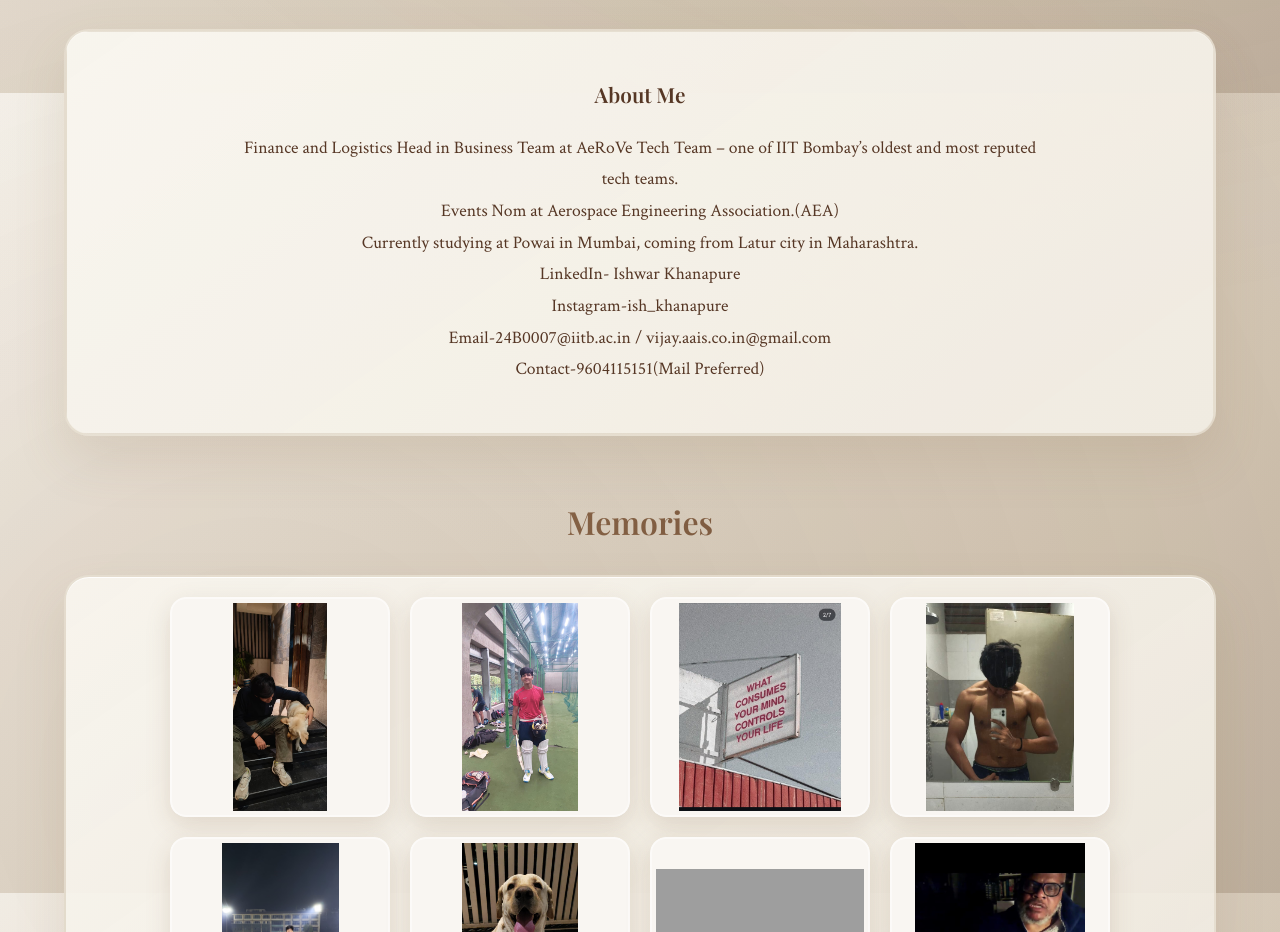
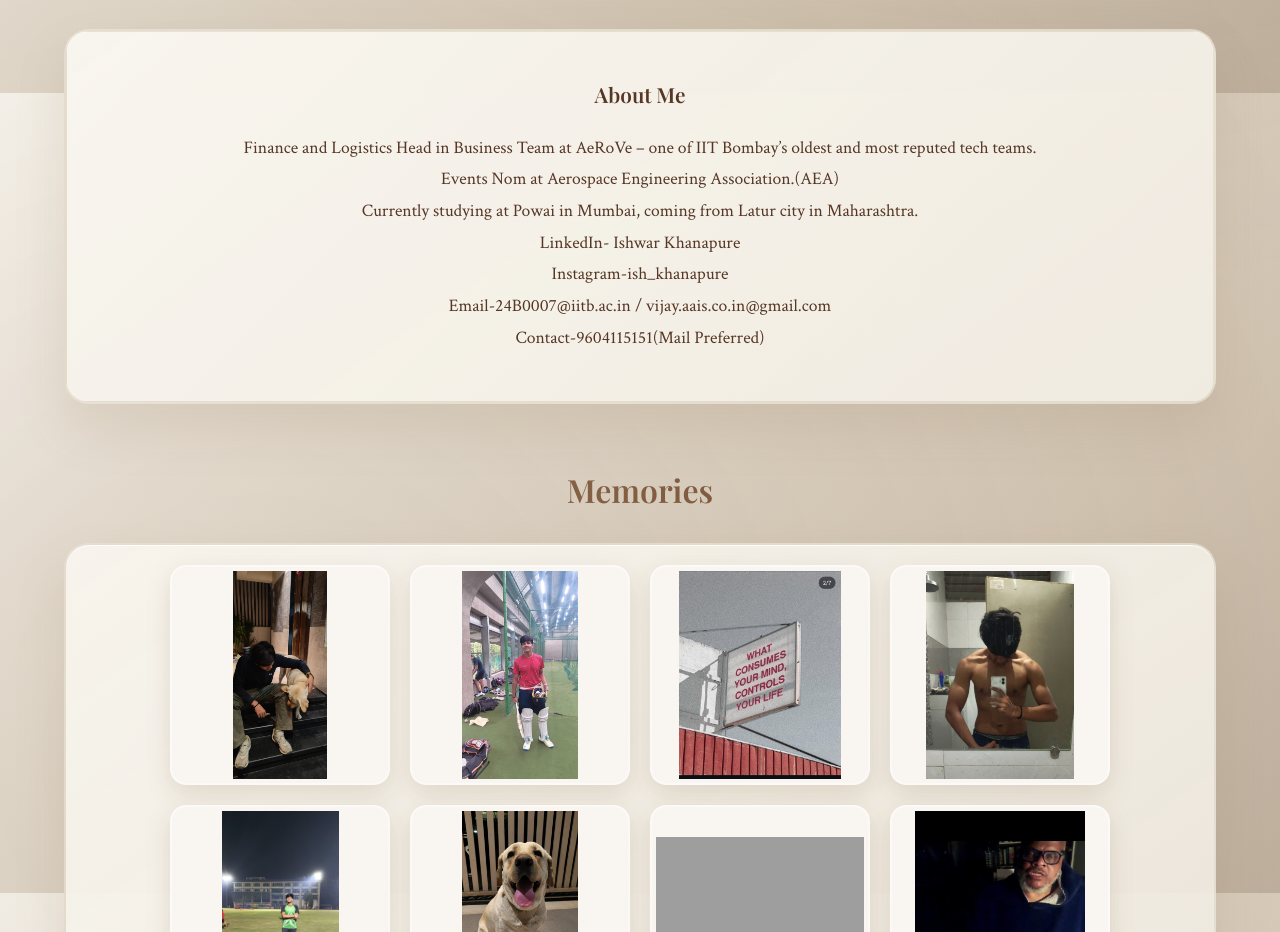
Before and after one commit to ishkhanapure/IamIshwar, a plain HTML site: page index.html in a window 1280 px wide. Shown: the part 1507-2439 px from the top of the page. Drawn offline with nearby package versions, Linux system fonts and the light colour scheme; grey boxes are pictures that could not be loaded.

Commit message:
Update index.html

```diff
--- a/index.html
+++ b/index.html
@@ -88,7 +88,7 @@ In my leisure time, I enjoy playing strategy games, exploring geopolitics, and e
                     <div class="background-content">
                         <h4 class="philosophy-title">About Me</h4>
                         <p class="philosophy-text">
-                            Finance and Logistics Head in Business Team at AeRoVe Tech Team – one of IIT Bombay’s oldest and most reputed tech teams.<br>
+                            Finance and Logistics Head in Business Team at AeRoVe – one of IIT Bombay’s oldest and most reputed tech teams.<br>
                             Events Nom at Aerospace Engineering Association.(AEA)<br>
                             Currently studying at Powai in Mumbai, coming from Latur city in Maharashtra.<br>
                             LinkedIn- Ishwar Khanapure<br>
```
